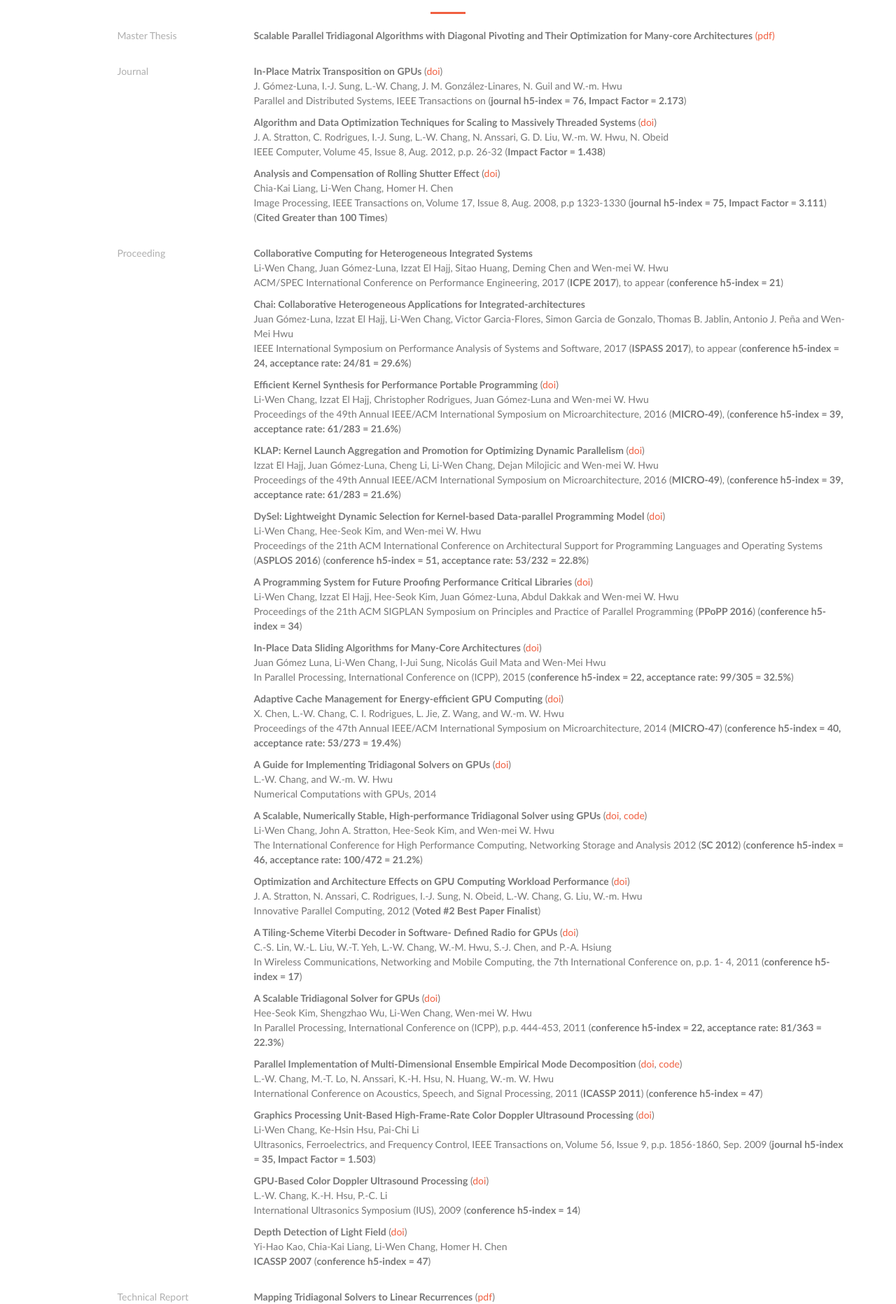
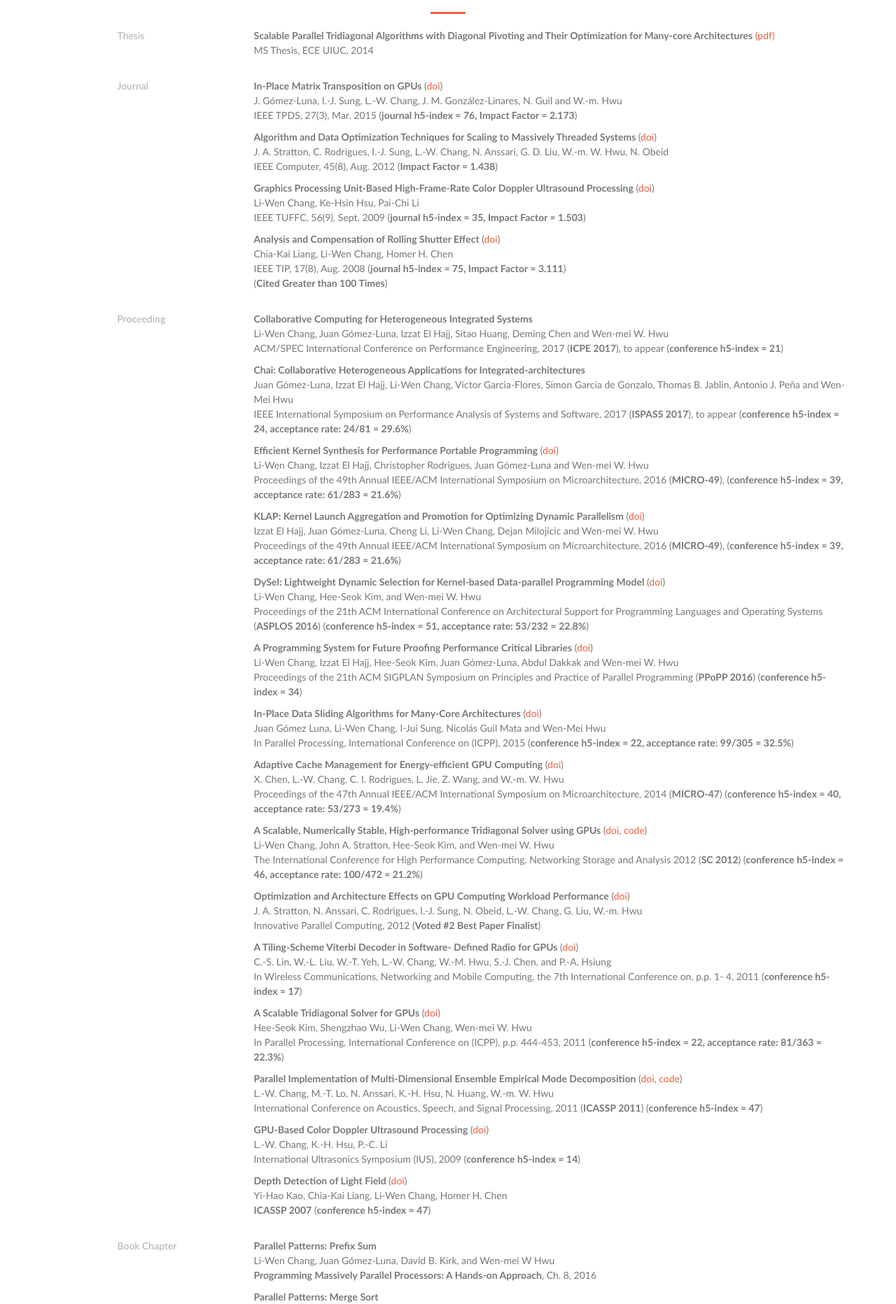
Before and after one commit to lchang20/lchang20.github.io, a website: page publication.html in a window 1280 px wide. Shown: the part 536-2400 px from the top of the page at 70% size. Drawn offline with nearby package versions, Linux system fonts and the light colour scheme; files whose address does not match are found by name.

Commit message:
fix publication

```diff
--- a/publication.html
+++ b/publication.html
@@ -63,11 +63,12 @@
                      <li>
                         <a class="page-scroll" href="#publication">Publication</a>
                             <div class="dropdown-content">
-                                <a class="page-scroll" href="#master">Master Thesis</a>
+                                <a class="page-scroll" href="#master">Thesis</a>
                                 <a class="page-scroll" href="#journal">Journal</a>
                                 <a class="page-scroll" href="#proceeding">Proceeding</a>
+                                <a class="page-scroll" href="#book">Book Chapter</a>
                                 <a class="page-scroll" href="#report">Technical Report</a>
-                                <a class="page-scroll" href="#talk">Selected Talks</a>
+                                <a class="page-scroll" href="#talk">Invited Talk</a>
                             </div>
                     </li>
                     <li>
@@ -103,10 +104,12 @@
         <div class="container">
             <div class="row" id="master">
                 <div class="col-lg-2 col-lg-offset-1  col-md-12 ">
-                 <p class="text-grey">Master Thesis</p>
+                 <p class="text-grey">Thesis</p>
                 </div>
                  <div class="col-lg-9 col-md-12">
-                     <p class="text-muted"><strong>Scalable Parallel Tridiagonal Algorithms with Diagonal Pivoting and Their Optimization for Many-core Architectures</strong>  <a href="http://lchang20.github.io/papers/chang-ms.pdf">(pdf)</a></p>
+                     <p class="text-muted"><strong>Scalable Parallel Tridiagonal Algorithms with Diagonal Pivoting and Their Optimization for Many-core Architectures</strong>  <a href="http://lchang20.github.io/papers/chang-ms.pdf">(pdf)</a>
+                     <br>
+                     MS Thesis, ECE UIUC, 2014 </p>
                 </div>
            </div>
             <br>
@@ -117,12 +120,14 @@
                  <div class="col-lg-9 col-md-12 ">
                      <p class="text-muted"> <strong>In-Place Matrix Transposition on GPUs</strong> (<a href="http://ieeexplore.ieee.org/xpl/articleDetails.jsp?reload=true&arnumber=7059219">doi</a>) <br>
                         J. Gómez-Luna, I.-J. Sung, L.-W. Chang, J. M. González-Linares, N. Guil and W.-m. Hwu <br>
-                        Parallel and Distributed Systems, IEEE Transactions on
+                        IEEE TPDS, 27(3), Mar. 2015
                         (<strong>journal h5-index = 76, Impact Factor = 2.173</strong>)</p>
-                     <p class="text-muted"><strong> Algorithm and Data Optimization Techniques for Scaling to Massively Threaded Systems </strong>(<a href="http://ieeexplore.ieee.org/xpl/articleDetails.jsp?reload=true&arnumber=6216339">doi</a>)<br>J. A. Stratton, C. Rodrigues, I.-J. Sung, L.-W. Chang, N. Anssari, G. D. Liu, W.-m. W. Hwu, N. Obeid<br>IEEE Computer, Volume 45, Issue 8, Aug. 2012, p.p. 26-32 (<strong>Impact Factor = 1.438</strong>) </p>
+                     <p class="text-muted"><strong> Algorithm and Data Optimization Techniques for Scaling to Massively Threaded Systems </strong>(<a href="http://ieeexplore.ieee.org/xpl/articleDetails.jsp?reload=true&arnumber=6216339">doi</a>)<br>J. A. Stratton, C. Rodrigues, I.-J. Sung, L.-W. Chang, N. Anssari, G. D. Liu, W.-m. W. Hwu, N. Obeid<br>IEEE Computer, 45(8), Aug. 2012 (<strong>Impact Factor = 1.438</strong>) </p>
+                     <p class="text-muted"><strong>Graphics Processing Unit-Based High-Frame-Rate Color Doppler Ultrasound Processing</strong> (<a href="http://ieeexplore.ieee.org/xpls/abs_all.jsp?arnumber=5278435">doi</a>)<br>Li-Wen Chang, Ke-Hsin Hsu, Pai-Chi Li<br>
+                        IEEE TUFFC, 56(9), Sept. 2009 (<strong>journal h5-index = 35, Impact Factor = 1.503</strong>)</p>
                      <p class="text-muted"><strong>Analysis and Compensation of Rolling Shutter Effect</strong> (<a href="http://ieeexplore.ieee.org/xpls/abs_all.jsp?arnumber=4549748">doi</a>)<br>
                         Chia-Kai Liang, Li-Wen Chang, Homer H. Chen<br>
-                        Image Processing, IEEE Transactions on, Volume 17, Issue 8, Aug. 2008, p.p 1323-1330 (<strong>journal h5-index = 75, Impact Factor = 3.111</strong>)
+                        IEEE TIP, 17(8), Aug. 2008 (<strong>journal h5-index = 75, Impact Factor = 3.111</strong>)
                         <br>(<strong>Cited Greater than 100 Times</strong>) </p>
                 </div>
            </div>
@@ -145,19 +150,35 @@
                      <p class="text-muted"><strong>A Programming System for Future Proofing Performance Critical Libraries</strong> (<a href="http://dl.acm.org/citation.cfm?id=2851178">doi</a>)<br>Li-Wen Chang, Izzat El Hajj, Hee-Seok Kim, Juan Gómez-Luna, Abdul Dakkak and Wen-mei W. Hwu<br> Proceedings of the 21th ACM SIGPLAN Symposium on Principles and Practice of Parallel Programming (<strong>PPoPP 2016</strong>) (<strong>conference h5-index = 34</strong>)</p>
                      <p class="text-muted"><strong>In-Place Data Sliding Algorithms for Many-Core Architectures</strong> (<a href="http://ieeexplore.ieee.org/xpls/abs_all.jsp?arnumber=7349576">doi</a>)<br>Juan Gómez Luna, Li-Wen Chang, I-Jui Sung, Nicolás Guil Mata and Wen-Mei Hwu<br>In Parallel Processing, International Conference on (ICPP), 2015 (<strong>conference h5-index = 22, acceptance rate: 99/305 = 32.5%</strong>)</p>
                      <p class="text-muted"><strong>Adaptive Cache Management for Energy-efficient GPU Computing</strong> (<a href="http://dl.acm.org/citation.cfm?id=2742190">doi</a>)<br>X. Chen, L.-W. Chang, C. I. Rodrigues, L. Jie, Z. Wang, and W.-m. W. Hwu<br> Proceedings of the 47th Annual IEEE/ACM International Symposium on Microarchitecture, 2014 (<strong>MICRO-47</strong>) (<strong>conference h5-index = 40, acceptance rate: 53/273 = 19.4%</strong>)</p>
-                     <p class="text-muted"><strong>A Guide for Implementing Tridiagonal Solvers on GPUs</strong> (<a href="http://link.springer.com/chapter/10.1007%2F978-3-319-06548-9_2">doi</a>)<br>L.-W. Chang, and W.-m. W. Hwu<br>Numerical Computations with GPUs, 2014</p>
                      <p class="text-muted"><strong>A Scalable, Numerically Stable, High-performance Tridiagonal Solver using GPUs</strong> (<a href="http://dl.acm.org/citation.cfm?id=2389033">doi</a>, <a href="https://bitbucket.org/lchang20/gtsv/">code</a>)<br>Li-Wen Chang, John A. Stratton, Hee-Seok Kim, and Wen-mei W. Hwu<br>The International Conference for High Performance Computing, Networking Storage and Analysis 2012 (<strong>SC 2012</strong>) (<strong>conference h5-index = 46, acceptance rate: 100/472 = 21.2%</strong>)</p>
                      <p class="text-muted"><strong>Optimization and Architecture Effects on GPU Computing Workload Performance</strong> (<a href="http://ieeexplore.ieee.org/xpl/articleDetails.jsp?reload=true&arnumber=6339605">doi</a>)<br>J. A. Stratton, N. Anssari, C. Rodrigues, I.-J. Sung, N. Obeid, L.-W. Chang, G. Liu, W.-m. Hwu<br>Innovative Parallel Computing, 2012 (<strong>Voted #2 Best Paper Finalist</strong>)</p>
                      <p class="text-muted"><strong>A Tiling-Scheme Viterbi Decoder in Software- Defined Radio for GPUs</strong> (<a href="http://ieeexplore.ieee.org/xpl/articleDetails.jsp?reload=true&arnumber=6036680">doi</a>)<br>C.-S. Lin, W.-L. Liu, W.-T. Yeh, L.-W. Chang, W.-M. Hwu, S.-J. Chen, and P.-A. Hsiung<br>In Wireless Communications, Networking and Mobile Computing, the 7th International Conference on, p.p. 1- 4, 2011 (<strong>conference h5-index = 17</strong>)</p>
                      <p class="text-muted"><strong>A Scalable Tridiagonal Solver for GPUs</strong> (<a href="http://ieeexplore.ieee.org/xpls/abs_all.jsp?arnumber=6047212">doi</a>)<br>Hee-Seok Kim, Shengzhao Wu, Li-Wen Chang, Wen-mei W. Hwu<br>In Parallel Processing, International Conference on (ICPP), p.p. 444-453, 2011 (<strong>conference h5-index = 22, acceptance rate: 81/363 = 22.3%</strong>)</p>
                      <p class="text-muted"><strong>Parallel Implementation of Multi-Dimensional Ensemble Empirical Mode Decomposition</strong> (<a href="http://ieeexplore.ieee.org/xpls/abs_all.jsp?arnumber=5946808">doi</a>, <a href="https://bitbucket.org/lchang20/meemd/">code</a>)<br>L.-W. Chang, M.-T. Lo, N. Anssari, K.-H. Hsu, N. Huang, W.-m. W. Hwu<br>International Conference on Acoustics, Speech, and Signal Processing, 2011 (<strong>ICASSP 2011</strong>) (<strong>conference h5-index = 47</strong>)</p>
-                     <p class="text-muted"><strong>Graphics Processing Unit-Based High-Frame-Rate Color Doppler Ultrasound Processing</strong> (<a href="http://ieeexplore.ieee.org/xpls/abs_all.jsp?arnumber=5278435">doi</a>)<br>Li-Wen Chang, Ke-Hsin Hsu, Pai-Chi Li<br>Ultrasonics, Ferroelectrics, and Frequency Control, IEEE Transactions on, Volume 56, Issue 9, p.p. 1856-1860, Sep. 2009 (<strong>journal h5-index = 35, Impact Factor = 1.503</strong>)</p>
                      <p class="text-muted"> <strong>GPU-Based Color Doppler Ultrasound Processing</strong> (<a href="http://ieeexplore.ieee.org/xpls/abs_all.jsp?arnumber=5441947">doi</a>)<br>L.-W. Chang, K.-H. Hsu, P.-C. Li<br>International Ultrasonics Symposium (IUS), 2009 (<strong>conference h5-index = 14</strong>)</p>
                      <p class="text-muted"><strong>Depth Detection of Light Field</strong> (<a href="http://ieeexplore.ieee.org/xpls/abs_all.jsp?arnumber=4217224">doi</a>)<br>Yi-Hao Kao, Chia-Kai Liang, Li-Wen Chang, Homer H. Chen<br><strong>ICASSP 2007</strong> (<strong>conference h5-index = 47</strong>)</p>
                 </div>
            </div>
+           <br>
+            <div class="row" id="book">
+                <div class="col-lg-2 col-lg-offset-1  col-md-12">
+                 <p class="text-grey">Book Chapter</p>
+                </div>
+                 <div class="col-lg-9 col-md-12 ">
+                     <p class="text-muted"><strong>Parallel Patterns: Prefix Sum</strong> <br>
+                    Li-Wen Chang, Juan Gómez-Luna, David B. Kirk, and Wen-mei W Hwu<br>
+                    <strong>Programming Massively Parallel Processors: A Hands-on Approach</strong>, Ch. 8, 2016</p>
+
+                     <p class="text-muted"><strong>Parallel Patterns: Merge Sort</strong> <br>
+                    Li-Wen Chang, Jie Lv, David B. Kirk, and Wen-mei W Hwu<br>
+                    <strong>Programming Massively Parallel Processors: A Hands-on Approach</strong>, Ch. 11, 2016</p>
+                    <p class="text-muted"><strong>A Guide for Implementing Tridiagonal Solvers on GPUs</strong> (<a href="http://link.springer.com/chapter/10.1007%2F978-3-319-06548-9_2">doi</a>)<br>
+                    Li-Wen Chang and Wen-mei W Hwu<br><strong>Numerical Computations with GPUs</strong>, Ch. 2, 2014</p>
+
+                </div>
+           </div>
             <br>
-              <div class="row" id="report">
+            <div class="row" id="report">
                 <div class="col-lg-2 col-lg-offset-1  col-md-12">
                  <p class="text-grey">Technical Report</p>
                 </div>
@@ -169,13 +190,13 @@
             <br>
              <div class="row" id="talk">
                 <div class="col-lg-2 col-lg-offset-1 col-md-12">
-                 <p class="text-grey">Invited Talk<br> (without papers)</p>
+                 <p class="text-grey">Invited Talk</p>
                 </div>
                  <div class="col-lg-9 col-md-12 ">
                       <p class="text-muted"><strong>High-performance Linear Recurrence, and Its Applications </strong> <Br>the 1st International Workshop on Computational Science and Engineering, 2013</p>
                       <p class="text-muted"><strong>A Scalable, Numerically Stable, High-performance Tridiagonal Solver for GPUs</strong> <br>GPU Technology Conference (GTC), 2013</p>
                       <p class="text-muted"><strong>A Scalable Tridiagonal Solver for GPUs </strong> <br>Private talk, INRIA, 2011</p>
-                      <p class="text-muted"><strong>Parallel Empirical Mode Decomposition for GPUs </strong><br>The HHT workshop tutorial, 2011</p>
+                      <p class="text-muted"><strong>Parallel Empirical Mode Decomposition for GPUs </strong><br>The HHT'3 workshop tutorial, 2011</p>
                 </div>
            </div>
         </div>
```
